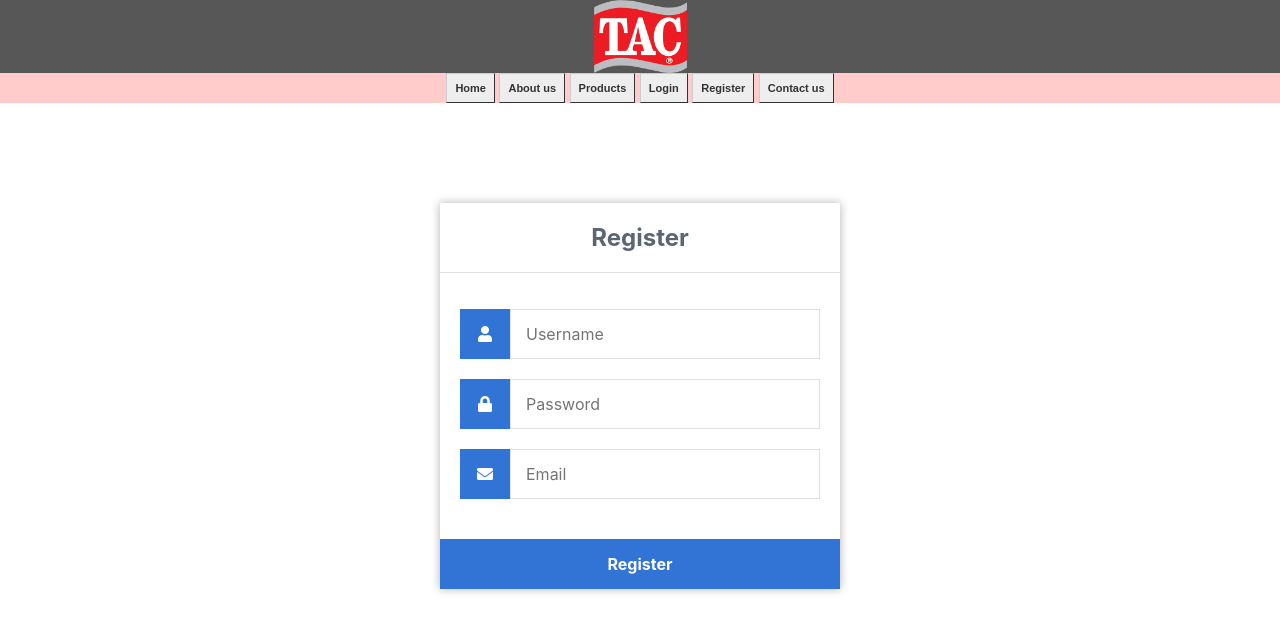
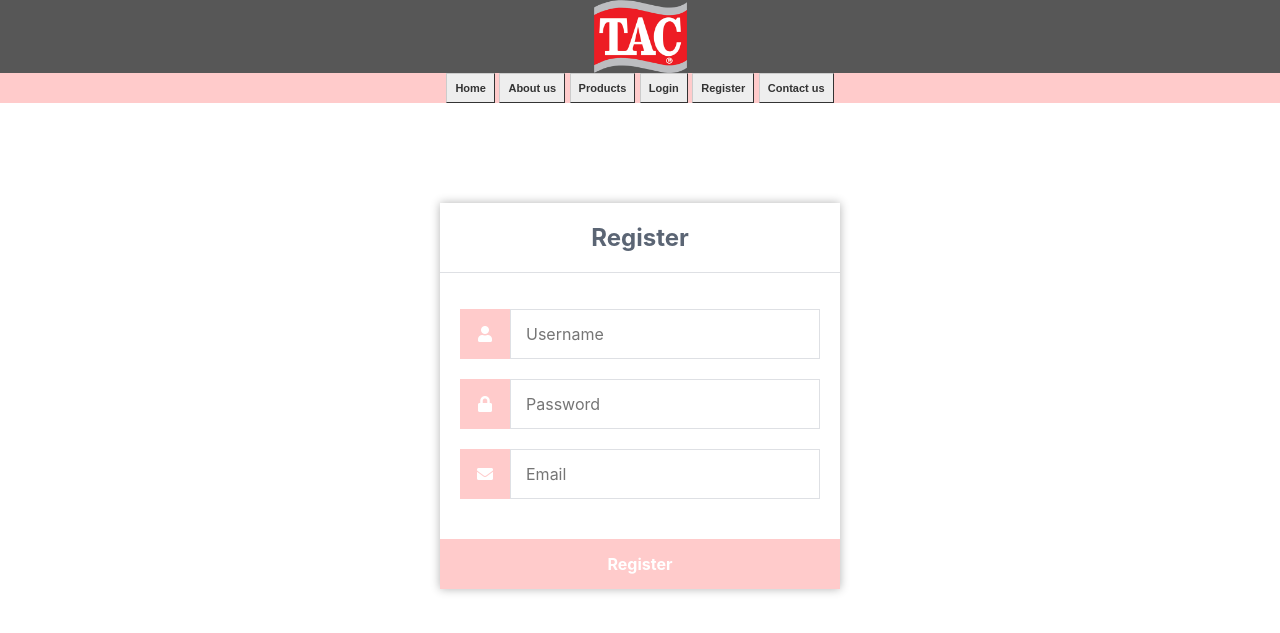
Before and after one commit to octalxx/tac, a PHP site: page /register.html in a window 1280 px wide. Shown: the top 633 px of the page. Run offline with PHP 8.4, Linux system fonts and the light colour scheme.

Commit message:
Change the colour of the buttons on the login as well as register page

```diff
--- a/style.css
+++ b/style.css
@@ -33,7 +33,7 @@ body {
   	align-items: center;
   	width: 50px;
   	height: 50px;
-  	background-color: #3274d6;
+  	background-color: #FFCBCB;
   	color: #ffffff;
 }
 .login form input[type="password"], .login form input[type="text"] {
@@ -47,7 +47,7 @@ body {
   	width: 100%;
   	padding: 15px;
  	margin-top: 20px;
-  	background-color: #3274d6;
+  	background-color: #FFCBCB;
   	border: 0;
   	cursor: pointer;
   	font-weight: bold;
@@ -155,7 +155,7 @@ body {
     align-items: center;
     width: 50px;
    height: 50px;
-    background-color: #3274d6;
+    background-color: #FFCBCB;
     color: #ffffff;
 }
 .register form input[type="password"], .register form input[type="text"], .register form input[type="email"] {
@@ -169,7 +169,7 @@ body {
     width: 100%;
     padding: 15px;
     margin-top: 20px;
-    background-color: #3274d6;
+    background-color: #FFCBCB;
    border: 0;
     cursor: pointer;
     font-weight: bold;
```
